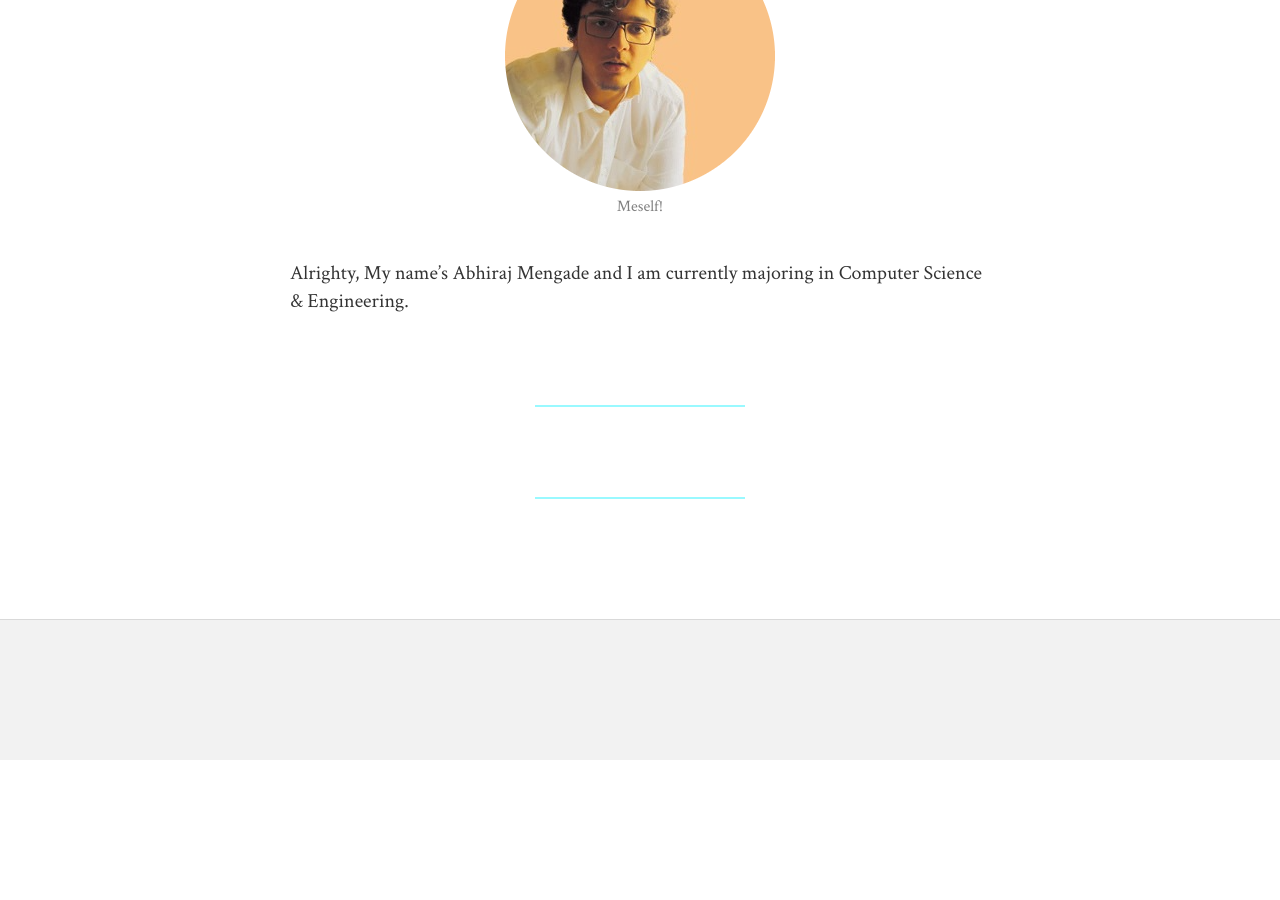
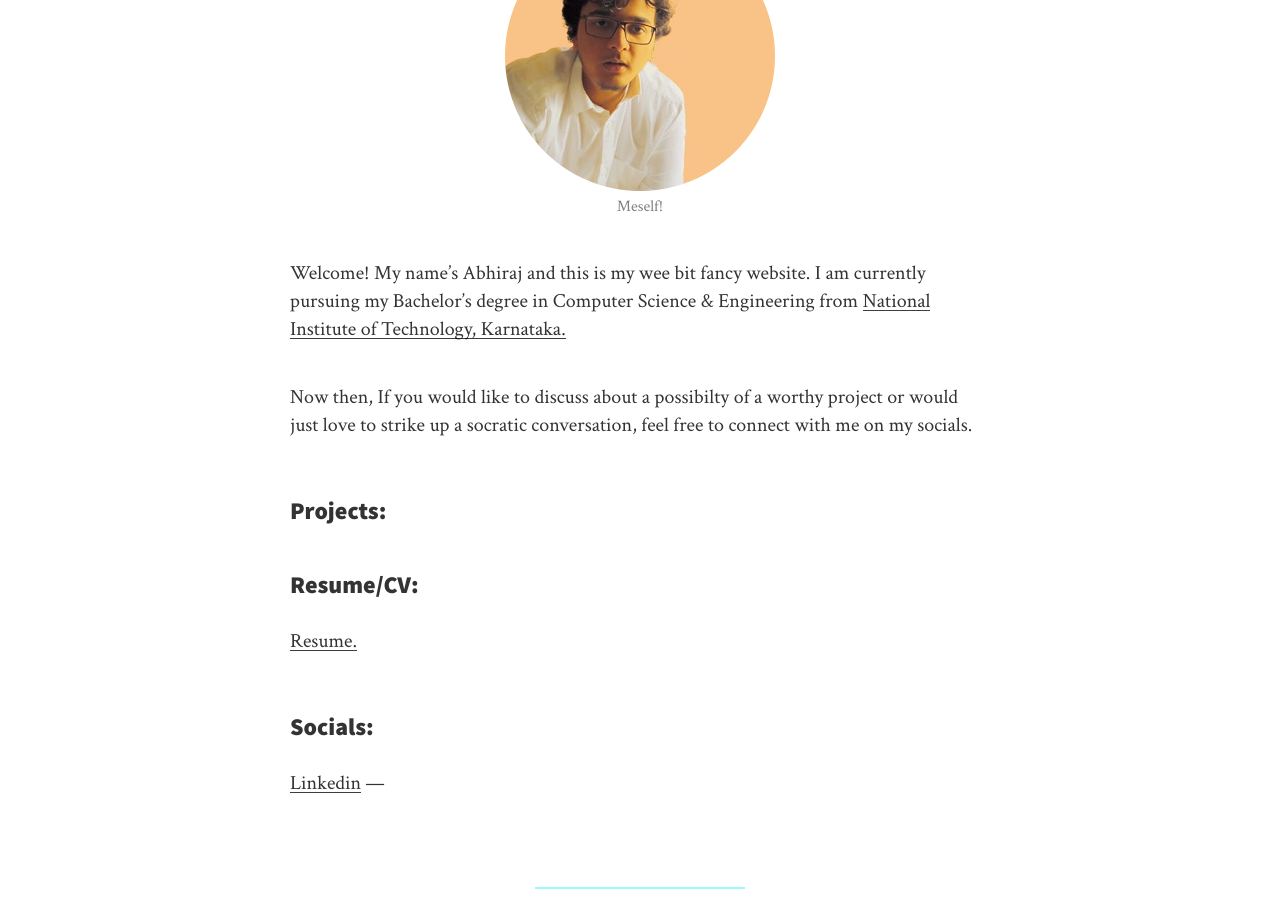
Before and after one commit to abhiraj-mengade/abhiraj-mengade.github.io, a Jekyll site: the page built from about.md, in a window 1280 px wide and 900 px high, scrolled down 572 px. Built offline with Jekyll 4.4.1, drawn with Linux system fonts in a browser that asks for light colours; nearby versions of some CDN libraries; before the commit the page ends 1332 px from its top, so only the background shows below that.

Commit message:
Additions to about

```diff
--- a/_config.yml
+++ b/_config.yml
@@ -7,7 +7,7 @@ description:
   # Description of your site. This will show up in google.
   meta: Abhiraj Mengade. Personal Page and Articles.
   # Description of your site. This will show up on the front page.
-  subtitle: <p style="color:#000000">Ahoy! Did you stumble here by a rare chance? I don't think so. Well, I'm Abhiraj, an admirer of Unconventional Problem Solving & Natural Philosophy trying to gather and appreciate Ideas with strong reason. Currently exploring the intricacies of Intelligence as a whole, Artificial as well as Natural. Prioritizing logic and reason over emotions isn't natural it simply needs effort, which I am trying to make.<br><a href="https://github.com/abhiraj-mengade">&lt;/&gt; Github</a>.<br><a href="https://www.linkedin.com/in/abhiraj-mengade-596550191/">&lt;/&gt; Linkedin</a>.<br></p>
+  subtitle: <p style="color:#000000">Ahoy! Did you stumble here by a rare chance? I don't think so. Well, I'm Abhiraj, an admirer of Unconventional Problem Solving & Natural Philosophy trying to gather and appreciate Ideas with strong reason. Currently exploring the intricacies of Intelligence as a whole, Artificial as well as Natural. Prioritizing logic and reason over emotions isn't natural it simply needs effort, which I am trying to make.<br></p><br><a href="https://github.com/abhiraj-mengade">&lt;/&gt; Github</a>.<br><a href="https://www.linkedin.com/in/abhiraj-mengade-596550191/">&lt;/&gt; Linkedin</a>.<br>
 
 author:
   name: Abhiraj Mengade # Change this!
--- a/about.md
+++ b/about.md
@@ -1,14 +1,25 @@
 ---
 layout: page
 title: About
+cover-image: hipster.jpg
 ---
 >"Without toil swayeth all things by the force of his mind.."
 ><small>— Xenophanes</small>
 
 ![mypic]({{ site.baseurl }}/img/mypic.png) <small>Meself!</small>
 
-Alrighty, My name's Abhiraj Mengade and I am currently majoring in Computer Science & Engineering.
+Welcome! My name's Abhiraj and this is my wee bit fancy website. I am currently pursuing my Bachelor's degree in Computer Science & Engineering from [National Institute of Technology, Karnataka.](https://www.nitk.ac.in/)
 
+Now then, If you would like to discuss about a possibilty of a worthy project or would just love to strike up a socratic conversation, feel free to connect with me on my socials.
+
+
+### Projects: ###
+
+### Resume/CV: ###
+<a href="https://docs.google.com/document/d/1bgJf4qPw2tHZ0x6VjRKt9JdzTptcKWN4Qj_lMgMDv60/edit">Resume.</a>
+
+### Socials: ###
+<a class="fa fa-linkedin" href="https://www.linkedin.com/in/abhiraj-mengade-596550191/">Linkedin</a>
 ---
 
 
```
